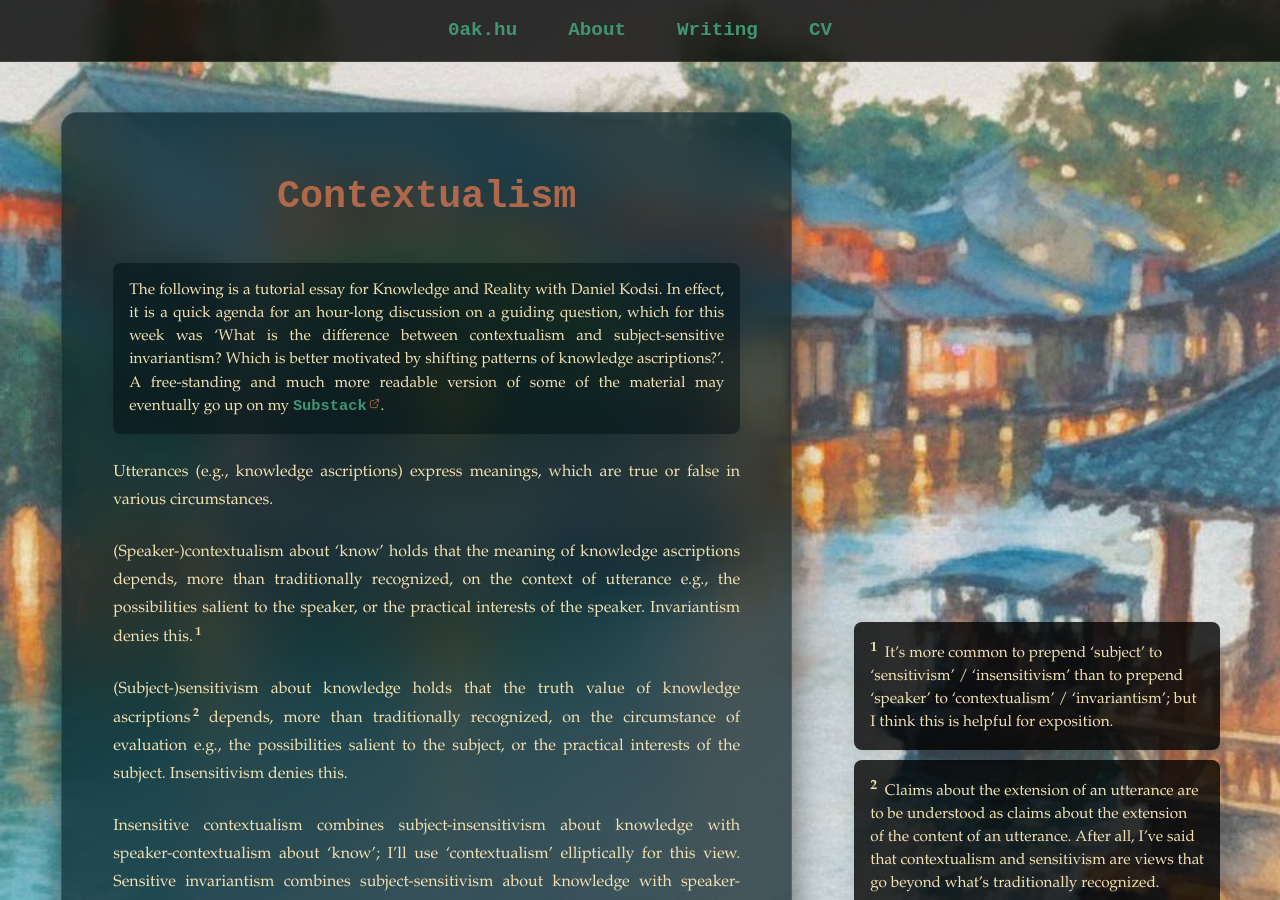
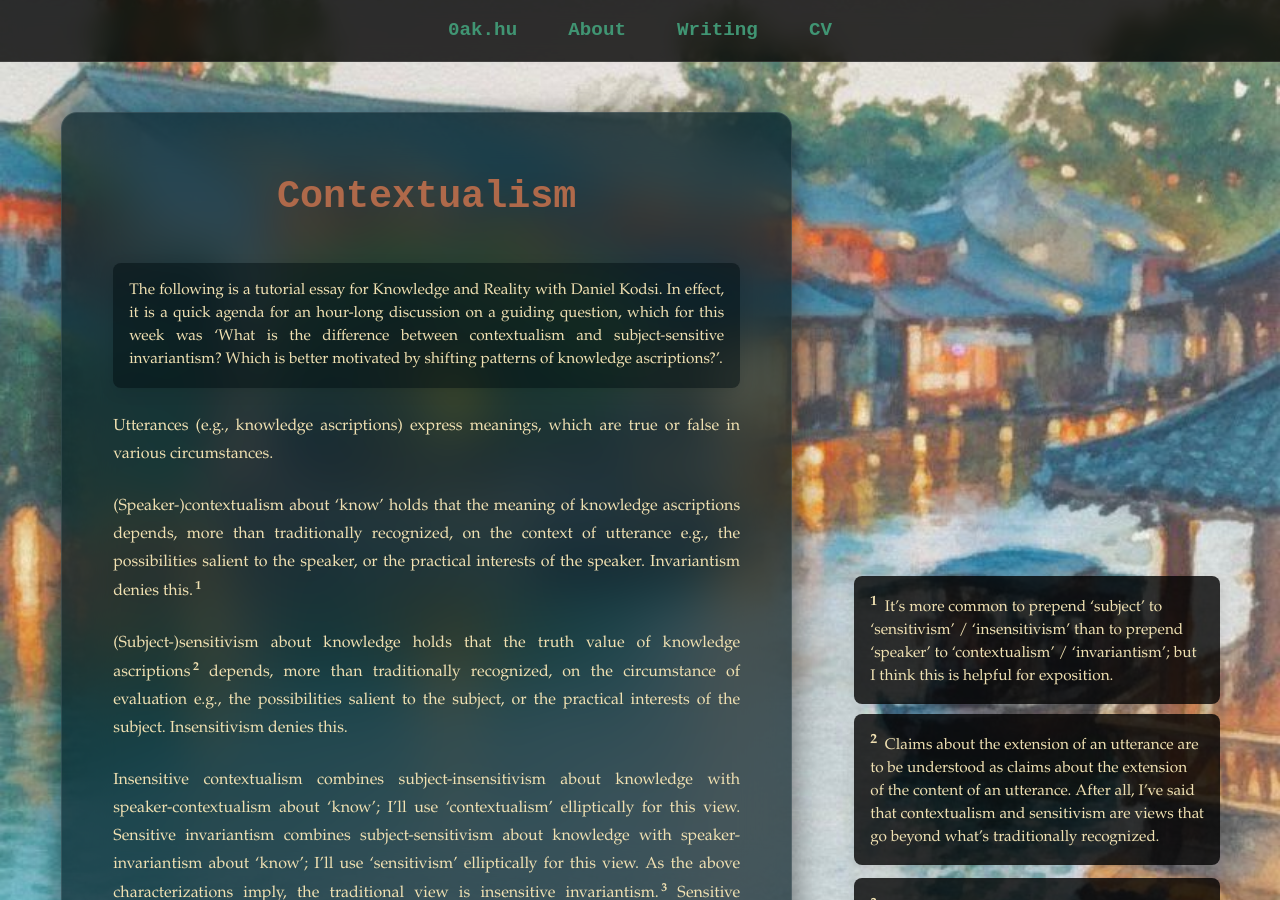
Before and after one commit to oak-hu/oak-hu.github.io, a Jekyll site: the page built from writing/contextualism.md, in a window 1280 px wide and 900 px high. Built offline with Jekyll 4.4.1, drawn with Linux system fonts in a browser that asks for light colours; some web fonts are replaced.

Commit message:
Update contextualism.md

```diff
--- a/writing/contextualism.md
+++ b/writing/contextualism.md
@@ -7,7 +7,7 @@ tag: "Knowledge and Reality (Week 2)"
 
 # Contextualism
 
-> The following is a tutorial essay for Knowledge and Reality with Daniel Kodsi. In effect, it is a quick agenda for an hour-long discussion on a guiding question, which for this week was ‘What is the difference between contextualism and subject-sensitive invariantism? Which is better motivated by shifting patterns of knowledge ascriptions?’. A free-standing and much more readable version of some of the material may eventually go up on my [Substack](https://offhandquibbles.substack.com/).
+> The following is a tutorial essay for Knowledge and Reality with Daniel Kodsi. In effect, it is a quick agenda for an hour-long discussion on a guiding question, which for this week was ‘What is the difference between contextualism and subject-sensitive invariantism? Which is better motivated by shifting patterns of knowledge ascriptions?’.
 
 Utterances (e.g., knowledge ascriptions) express meanings, which are true or false in various circumstances.
 
```
